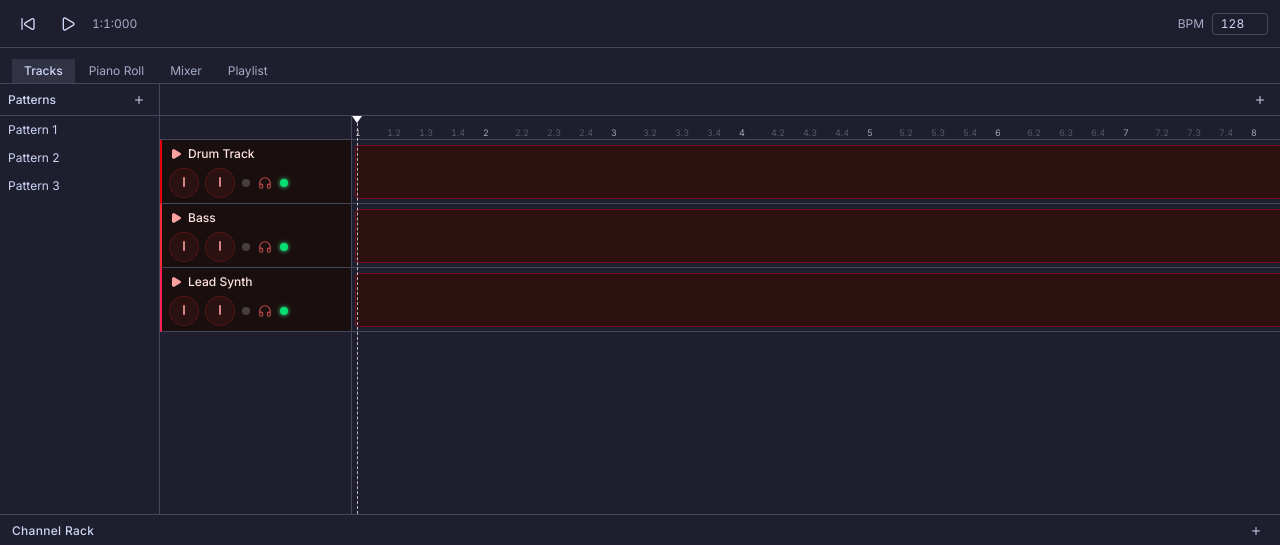
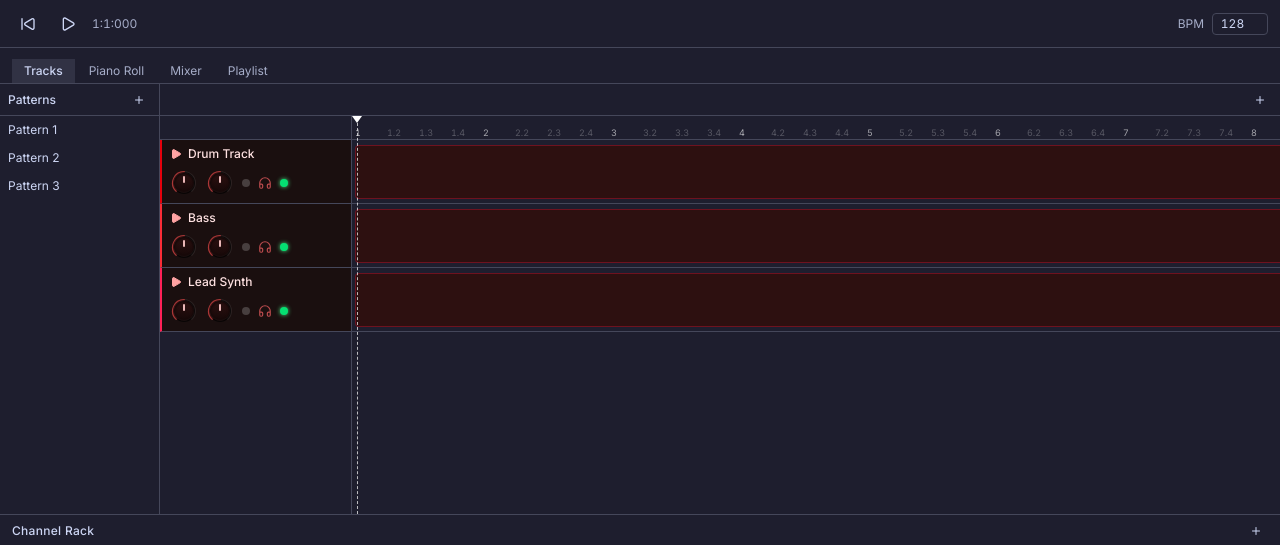
Before and after one commit to ahmoin/note-canvas, a Next.js app: page / in a window 1280 px wide. Shown: the top 545 px of the page. Built offline with nearby package versions, Linux system fonts and the light colour scheme.

Commit message:
feat: add knobs

```diff
--- a/app/page.tsx
+++ b/app/page.tsx
@@ -1,11 +1,53 @@
-import { DAW } from "@/components/daw";
+"use client";
+
+import * as React from "react";
+import { ChannelRack } from "@/components/channel-rack";
+import { Mixer } from "@/components/mixer";
+import { PatternList } from "@/components/pattern-list";
+import { PianoRoll } from "@/components/piano-roll";
+import { Playlist } from "@/components/playlist";
 import { ThemeSelector } from "@/components/theme-selector";
+import { TracksView } from "@/components/tracks-view";
+import { TransportBar } from "@/components/transport-bar";
+import { ViewTabs } from "@/components/view-tabs";
+import { useDAWStore } from "@/lib/store";
 
 export default function Page() {
+	const { activeView, togglePlay } = useDAWStore();
+
+	React.useEffect(() => {
+		const handleKeyDown = (e: KeyboardEvent) => {
+			if (
+				e.target instanceof HTMLInputElement ||
+				e.target instanceof HTMLTextAreaElement
+			)
+				return;
+			if (e.code === "Space") {
+				e.preventDefault();
+				togglePlay();
+			}
+		};
+		window.addEventListener("keydown", handleKeyDown);
+		return () => window.removeEventListener("keydown", handleKeyDown);
+	}, [togglePlay]);
+
 	return (
 		<>
-			<DAW />
-			<ThemeSelector />
+			<div className="flex h-screen flex-col overflow-hidden bg-background">
+				<TransportBar />
+				<ViewTabs />
+				<div className="flex min-h-0 flex-1 overflow-hidden">
+					<PatternList />
+					<div className="flex flex-1 flex-col overflow-hidden">
+						{activeView === "tracks" && <TracksView />}
+						{activeView === "piano-roll" && <PianoRoll />}
+						{activeView === "mixer" && <Mixer />}
+						{activeView === "playlist" && <Playlist />}
+					</div>
+				</div>
+				<ChannelRack />
+				<ThemeSelector />
+			</div>
 		</>
 	);
 }
--- a/components/daw.tsx
+++ /dev/null
@@ -1,49 +0,0 @@
-"use client";
-
-import * as React from "react";
-import { ChannelRack } from "@/components/channel-rack";
-import { Mixer } from "@/components/mixer";
-import { PatternList } from "@/components/pattern-list";
-import { PianoRoll } from "@/components/piano-roll";
-import { Playlist } from "@/components/playlist";
-import { TracksView } from "@/components/tracks-view";
-import { TransportBar } from "@/components/transport-bar";
-import { ViewTabs } from "@/components/view-tabs";
-import { useDAWStore } from "@/lib/store";
-
-export function DAW() {
-	const { activeView, togglePlay } = useDAWStore();
-
-	React.useEffect(() => {
-		const handleKeyDown = (e: KeyboardEvent) => {
-			if (
-				e.target instanceof HTMLInputElement ||
-				e.target instanceof HTMLTextAreaElement
-			)
-				return;
-			if (e.code === "Space") {
-				e.preventDefault();
-				togglePlay();
-			}
-		};
-		window.addEventListener("keydown", handleKeyDown);
-		return () => window.removeEventListener("keydown", handleKeyDown);
-	}, [togglePlay]);
-
-	return (
-		<div className="flex h-screen flex-col overflow-hidden bg-background">
-			<TransportBar />
-			<ViewTabs />
-			<div className="flex min-h-0 flex-1 overflow-hidden">
-				<PatternList />
-				<div className="flex flex-1 flex-col overflow-hidden">
-					{activeView === "tracks" && <TracksView />}
-					{activeView === "piano-roll" && <PianoRoll />}
-					{activeView === "mixer" && <Mixer />}
-					{activeView === "playlist" && <Playlist />}
-				</div>
-			</div>
-			<ChannelRack />
-		</div>
-	);
-}
--- a/components/tracks-view.tsx
+++ b/components/tracks-view.tsx
@@ -31,11 +31,112 @@ function ClipPreview({ pattern }: { pattern: Pattern }) {
 	);
 }
 
-function Knob({ label }: { label: string }) {
+const KNOB_SIZE = 28;
+const KNOB_R = 11;
+const KNOB_CX = KNOB_SIZE / 2;
+const KNOB_CY = KNOB_SIZE / 2;
+
+function knobXY(deg: number) {
+	return {
+		x: KNOB_CX + KNOB_R * Math.sin((deg * Math.PI) / 180),
+		y: KNOB_CY - KNOB_R * Math.cos((deg * Math.PI) / 180),
+	};
+}
+
+function Knob({
+	label,
+	value,
+	min = 0,
+	max = 100,
+	onChange,
+}: {
+	label: string;
+	value: number;
+	min?: number;
+	max?: number;
+	onChange: (v: number) => void;
+}) {
+	const dragRef = React.useRef<{ y: number; value: number } | null>(null);
+
+	const ratio = (value - min) / (max - min);
+	const angle = -135 + ratio * 270;
+	const span = angle + 135;
+
+	const startPt = knobXY(-135);
+	const bgEndPt = knobXY(135);
+	const valEndPt = knobXY(angle);
+
+	const fmt = (n: number) => n.toFixed(2);
+	const bgPath = `M ${fmt(startPt.x)} ${fmt(startPt.y)} A ${KNOB_R} ${KNOB_R} 0 1 1 ${fmt(bgEndPt.x)} ${fmt(bgEndPt.y)}`;
+	const valPath =
+		ratio > 0.002
+			? `M ${fmt(startPt.x)} ${fmt(startPt.y)} A ${KNOB_R} ${KNOB_R} 0 ${span > 180 ? 1 : 0} 1 ${fmt(valEndPt.x)} ${fmt(valEndPt.y)}`
+			: null;
+
+	const displayValue =
+		label === "PAN"
+			? value === 0
+				? "C"
+				: value > 0
+					? `R${Math.round(value)}`
+					: `L${Math.round(-value)}`
+			: `${Math.round(value)}`;
+
+	const onMouseDown = (e: React.MouseEvent) => {
+		e.preventDefault();
+		dragRef.current = { y: e.clientY, value };
+		const onMouseMove = (mv: MouseEvent) => {
+			if (!dragRef.current) return;
+			const delta = (dragRef.current.y - mv.clientY) / 100;
+			onChange(
+				Math.max(
+					min,
+					Math.min(max, dragRef.current.value + delta * (max - min)),
+				),
+			);
+		};
+		const onMouseUp = () => {
+			dragRef.current = null;
+			window.removeEventListener("mousemove", onMouseMove);
+			window.removeEventListener("mouseup", onMouseUp);
+		};
+		window.addEventListener("mousemove", onMouseMove);
+		window.addEventListener("mouseup", onMouseUp);
+	};
+
 	return (
-		<div className="group relative flex size-7 cursor-pointer items-center justify-center rounded-full bg-[#2a1212] shadow-inner ring-1 ring-red-900/60">
-			<div className="h-2.5 w-[2px] -translate-y-[1px] rounded-full bg-red-300/80" />
-			<span className="absolute -bottom-3.5 text-[8px] text-red-400/60 opacity-0 group-hover:opacity-100">
+		<div
+			className="group relative cursor-ns-resize select-none"
+			style={{ width: KNOB_SIZE, height: KNOB_SIZE }}
+			onMouseDown={onMouseDown}
+			title={`${label}: ${displayValue}`}
+		>
+			<svg width={KNOB_SIZE} height={KNOB_SIZE} className="absolute inset-0">
+				<path
+					d={bgPath}
+					fill="none"
+					stroke="rgba(255,255,255,0.08)"
+					strokeWidth="2"
+					strokeLinecap="round"
+				/>
+				{valPath && (
+					<path
+						d={valPath}
+						fill="none"
+						stroke="rgba(239,68,68,0.65)"
+						strokeWidth="2"
+						strokeLinecap="round"
+					/>
+				)}
+			</svg>
+			<div className="absolute inset-[4px] rounded-full bg-gradient-to-b from-[#2e1111] to-[#150808] shadow-[inset_0_1px_3px_rgba(0,0,0,0.8),inset_0_-1px_1px_rgba(255,255,255,0.04)] ring-1 ring-black/70" />
+			<div
+				className="absolute inset-[4px] flex items-start justify-center pt-[3px]"
+				style={{ transform: `rotate(${angle}deg)` }}
+			>
+				<div className="h-[7px] w-[2px] rounded-full bg-red-200/90" />
+			</div>
+			<span className="absolute -bottom-4 left-1/2 -translate-x-1/2 whitespace-nowrap text-[8px] text-red-400/60 opacity-0 group-hover:opacity-100">
 				{label}
 			</span>
 		</div>
@@ -62,7 +163,16 @@ function rulerBeats() {
 const RULER_BEATS = rulerBeats();
 
 export function TracksView() {
-	const { pattern, isPlaying, bpm, playStartAudioTime } = useDAWStore();
+	const {
+		pattern,
+		isPlaying,
+		bpm,
+		playStartAudioTime,
+		trackVolumes,
+		trackPans,
+		setTrackVolume,
+		setTrackPan,
+	} = useDAWStore();
 	const playheadRef = React.useRef<HTMLDivElement>(null);
 	const rafRef = React.useRef<number | null>(null);
 	const bpmRef = React.useRef(bpm);
@@ -120,8 +230,18 @@ export function TracksView() {
 								</span>
 							</div>
 							<div className="flex items-center gap-2">
-								<Knob label="VOL" />
-								<Knob label="PAN" />
+								<Knob
+									label="PAN"
+									value={trackPans[ti]}
+									min={-50}
+									max={50}
+									onChange={(v) => setTrackPan(ti, v)}
+								/>
+								<Knob
+									label="VOL"
+									value={trackVolumes[ti]}
+									onChange={(v) => setTrackVolume(ti, v)}
+								/>
 								<div className="size-2 rounded-full bg-white/20" />
 								<Headphones className="size-3.5 text-red-400/70" />
 								<div className="size-2 rounded-full bg-green-400 shadow-[0_0_4px_#4ade80]" />
--- a/lib/store.ts
+++ b/lib/store.ts
@@ -14,6 +14,8 @@ export const STEPS = 32;
 
 export type Pattern = Record<string, boolean[]>;
 
+const TRACK_COUNT = 3;
+
 interface DAWState {
 	activeView: View;
 	isPlaying: boolean;
@@ -21,12 +23,16 @@ interface DAWState {
 	currentTick: number;
 	pattern: Pattern;
 	playStartAudioTime: number | null;
+	trackVolumes: number[];
+	trackPans: number[];
 	setActiveView: (view: View) => void;
 	togglePlay: () => void;
 	setBpm: (bpm: number) => void;
 	setCurrentTick: (tick: number) => void;
 	toggleStep: (channel: string, step: number) => void;
 	setPlayStartAudioTime: (t: number | null) => void;
+	setTrackVolume: (track: number, vol: number) => void;
+	setTrackPan: (track: number, pan: number) => void;
 }
 
 export const useDAWStore = create<DAWState>((set) => ({
@@ -38,6 +44,8 @@ export const useDAWStore = create<DAWState>((set) => ({
 		CHANNELS.map((ch) => [ch, Array(STEPS).fill(false)]),
 	),
 	playStartAudioTime: null,
+	trackVolumes: Array(TRACK_COUNT).fill(50),
+	trackPans: Array(TRACK_COUNT).fill(0),
 	setActiveView: (view) => set({ activeView: view }),
 	togglePlay: () => set((s) => ({ isPlaying: !s.isPlaying })),
 	setBpm: (bpm) => set({ bpm }),
@@ -49,4 +57,16 @@ export const useDAWStore = create<DAWState>((set) => ({
 			next[step] = !next[step];
 			return { pattern: { ...s.pattern, [channel]: next } };
 		}),
+	setTrackVolume: (track, vol) =>
+		set((s) => {
+			const next = [...s.trackVolumes];
+			next[track] = vol;
+			return { trackVolumes: next };
+		}),
+	setTrackPan: (track, pan) =>
+		set((s) => {
+			const next = [...s.trackPans];
+			next[track] = pan;
+			return { trackPans: next };
+		}),
 }));
```
